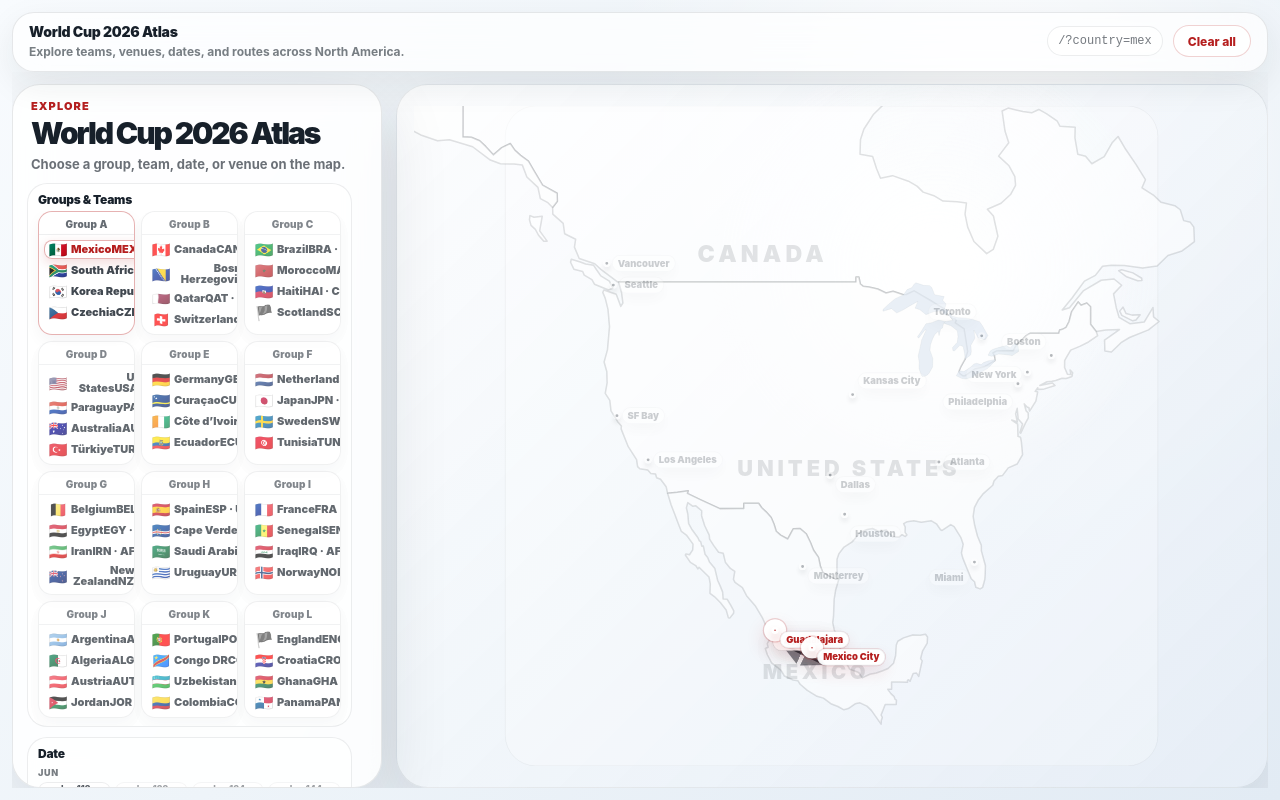
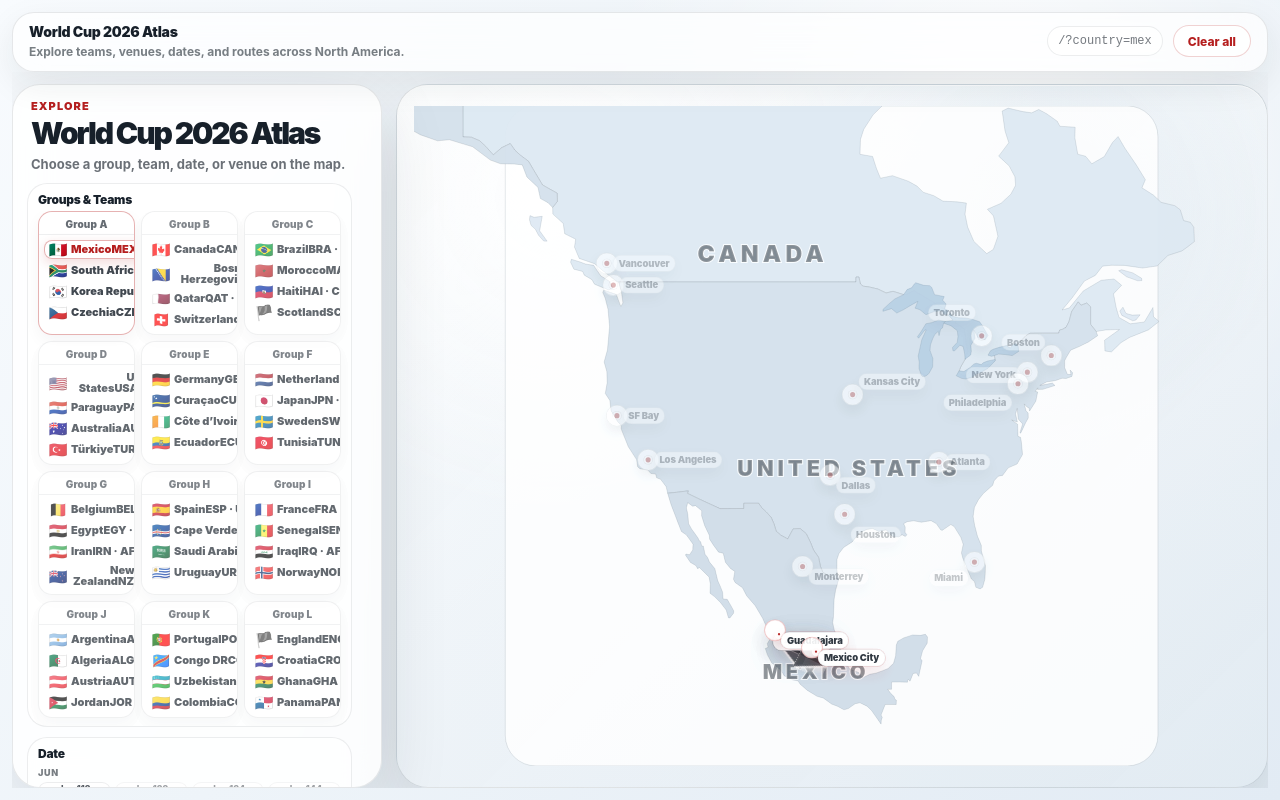
Before and after one commit to AudioStakes/world-cup-2026-atlas, a Preact app: page / in a window 1280 px wide. Built offline with nearby package versions, Linux system fonts and the light colour scheme.

Commit message:
Improve map contrast and venue states

```diff
--- a/src/map-label-polish.css
+++ b/src/map-label-polish.css
@@ -117,3 +117,30 @@
 .venue-marker[data-venue-id="guadalajara"] .venue-marker__label {
   top: 28px;
 }
+
+/* Tune label weight so state and proximity are easier to read at a glance. */
+.venue-marker__label {
+  color: rgba(23, 32, 42, 0.78);
+  text-shadow: 0 1px 0 rgba(255, 255, 255, 0.55);
+  font-weight: 700;
+  letter-spacing: -0.01em;
+}
+
+.venue-marker:hover .venue-marker__label,
+.venue-marker:focus-visible .venue-marker__label {
+  color: rgba(23, 32, 42, 0.9);
+}
+
+.venue-marker.is-highlighted .venue-marker__label {
+  color: rgba(23, 32, 42, 0.88);
+}
+
+.venue-marker.is-selected .venue-marker__label {
+  color: rgba(23, 32, 42, 0.98);
+  font-weight: 800;
+}
+
+.venue-marker.is-dimmed .venue-marker__label {
+  color: rgba(23, 32, 42, 0.62);
+  text-shadow: none;
+}
--- a/src/map-route-polish.css
+++ b/src/map-route-polish.css
@@ -41,3 +41,46 @@
 .map-route-label-group {
   filter: drop-shadow(0 8px 14px rgba(23, 32, 42, 0.09));
 }
+
+/* Pull route geometry and labels together so the distance reads as part of the path. */
+.map-route-line {
+  stroke: rgba(23, 32, 42, 0.66);
+  stroke-linecap: round;
+  stroke-linejoin: round;
+  stroke-width: 4.2;
+  filter: drop-shadow(0 1px 1px rgba(255, 255, 255, 0.58));
+}
+
+.map-route-line.is-knockout {
+  stroke: rgba(181, 31, 31, 0.72);
+  stroke-dasharray: 7 7;
+}
+
+.map-route-arrow {
+  fill: rgba(23, 32, 42, 0.68);
+  stroke: rgba(255, 255, 255, 0.88);
+  stroke-width: 1;
+  paint-order: stroke fill;
+  filter: drop-shadow(0 1px 1px rgba(255, 255, 255, 0.6));
+}
+
+.map-route-arrow.is-knockout {
+  fill: rgba(181, 31, 31, 0.72);
+}
+
+.map-route-label-bg {
+  fill: rgba(248, 250, 252, 0.96);
+  stroke: rgba(23, 32, 42, 0.14);
+  stroke-width: 1.2;
+}
+
+.map-route-label {
+  fill: rgba(23, 32, 42, 0.86);
+  stroke: rgba(255, 255, 255, 0.82);
+  stroke-width: 2.2;
+  paint-order: stroke fill;
+}
+
+.map-route-label-group {
+  filter: drop-shadow(0 10px 18px rgba(23, 32, 42, 0.16));
+}
--- a/src/map-venue-marker-svg.css
+++ b/src/map-venue-marker-svg.css
@@ -75,3 +75,94 @@
   border-width: 4px;
   box-shadow: 0 8px 12px rgba(181, 31, 31, 0.22);
 }
+
+/* Make venue states visually distinct against the more legible map background. */
+.venue-marker {
+  align-items: center;
+  padding: 5px 10px 5px 6px;
+  border: 1px solid rgba(23, 32, 42, 0.12);
+  border-radius: 999px;
+  background: rgba(255, 255, 255, 0.82);
+  box-shadow:
+    0 8px 18px rgba(23, 32, 42, 0.12),
+    inset 0 0 0 1px rgba(255, 255, 255, 0.5);
+  color: rgba(23, 32, 42, 0.78);
+  transition:
+    transform 140ms ease,
+    opacity 140ms ease,
+    box-shadow 140ms ease,
+    background-color 140ms ease,
+    border-color 140ms ease,
+    filter 140ms ease;
+}
+
+.venue-marker__dot {
+  width: 11px;
+  height: 11px;
+  flex: none;
+  background: rgba(181, 31, 31, 0.82);
+  border: 2px solid rgba(255, 255, 255, 0.96);
+  box-shadow: 0 0 0 1px rgba(23, 32, 42, 0.1);
+}
+
+.venue-marker:hover,
+.venue-marker:focus-visible {
+  transform: translate(-50%, -50%) scale(1.04);
+  border-color: rgba(181, 31, 31, 0.22);
+  box-shadow:
+    0 12px 26px rgba(23, 32, 42, 0.16),
+    0 0 0 1px rgba(181, 31, 31, 0.1) inset;
+}
+
+.venue-marker.is-normal {
+  opacity: 0.96;
+}
+
+.venue-marker.is-highlighted {
+  opacity: 0.98;
+  background: rgba(255, 255, 255, 0.9);
+  border-color: rgba(181, 31, 31, 0.28);
+  box-shadow:
+    0 12px 26px rgba(23, 32, 42, 0.14),
+    0 0 0 1px rgba(181, 31, 31, 0.08) inset;
+}
+
+.venue-marker.is-highlighted .venue-marker__dot {
+  transform: scale(1.05);
+  background: rgba(181, 31, 31, 0.92);
+}
+
+.venue-marker.is-selected {
+  opacity: 1;
+  background: linear-gradient(180deg, rgba(255, 255, 255, 0.96), rgba(248, 250, 252, 0.92));
+  border-color: rgba(181, 31, 31, 0.42);
+  box-shadow:
+    0 16px 32px rgba(23, 32, 42, 0.18),
+    0 0 0 2px rgba(181, 31, 31, 0.16),
+    0 0 0 6px rgba(181, 31, 31, 0.08);
+  transform: translate(-50%, -50%) scale(1.07);
+  z-index: 2;
+}
+
+.venue-marker.is-selected .venue-marker__dot {
+  width: 12px;
+  height: 12px;
+  background: rgba(181, 31, 31, 1);
+  transform: scale(1.12);
+  box-shadow:
+    0 0 0 1px rgba(23, 32, 42, 0.12),
+    0 0 0 4px rgba(181, 31, 31, 0.14);
+}
+
+.venue-marker.is-dimmed {
+  opacity: 0.56;
+  filter: saturate(0.82);
+}
+
+.venue-marker.is-dimmed .venue-marker__label {
+  color: rgba(23, 32, 42, 0.64);
+}
+
+.venue-marker.is-dimmed .venue-marker__dot {
+  background: rgba(181, 31, 31, 0.56);
+}
--- a/src/styles.css
+++ b/src/styles.css
@@ -827,3 +827,72 @@
     grid-template-columns: 360px 760px;
   }
 }
+
+/* Map contrast pass: keep the base map readable without overpowering markers. */
+.map-panel {
+  border-color: rgba(23, 32, 42, 0.12);
+  background:
+    radial-gradient(circle at 18% 16%, rgba(255, 255, 255, 0.92), transparent 34%),
+    radial-gradient(circle at 74% 18%, rgba(212, 226, 236, 0.55), transparent 28%),
+    linear-gradient(135deg, rgba(248, 251, 253, 0.98), rgba(223, 232, 240, 0.96));
+  box-shadow:
+    0 28px 80px rgba(23, 32, 42, 0.14),
+    inset 0 1px 0 rgba(255, 255, 255, 0.7);
+}
+
+.map-canvas {
+  background:
+    radial-gradient(circle at 50% 24%, rgba(255, 255, 255, 0.3), transparent 42%),
+    linear-gradient(180deg, rgba(255, 255, 255, 0.26), rgba(235, 242, 248, 0.18));
+}
+
+.map-svg {
+  filter: saturate(0.96) contrast(1.06);
+}
+
+.map-frame {
+  fill: rgba(248, 250, 252, 0.82);
+  stroke: rgba(23, 32, 42, 0.14);
+}
+
+.country-shape {
+  fill: rgba(209, 220, 231, 0.96);
+  stroke: rgba(23, 32, 42, 0.12);
+  stroke-width: 1.2;
+}
+
+.canada-shape {
+  fill: rgba(216, 227, 237, 0.96);
+}
+
+.usa-shape {
+  fill: rgba(208, 220, 231, 0.96);
+}
+
+.mexico-shape {
+  fill: rgba(203, 216, 227, 0.96);
+}
+
+.coastline-detail,
+.map-border-line {
+  stroke: rgba(62, 79, 96, 0.2);
+  stroke-width: 1.1;
+  opacity: 0.92;
+}
+
+.map-border-line {
+  stroke-width: 1.4;
+}
+
+.map-lake {
+  fill: rgba(181, 205, 224, 0.92);
+  stroke: rgba(86, 115, 141, 0.24);
+  stroke-width: 1;
+}
+
+.country-label {
+  fill: rgba(23, 32, 42, 0.46);
+  stroke: rgba(255, 255, 255, 0.66);
+  stroke-width: 3;
+  paint-order: stroke fill;
+}
```
